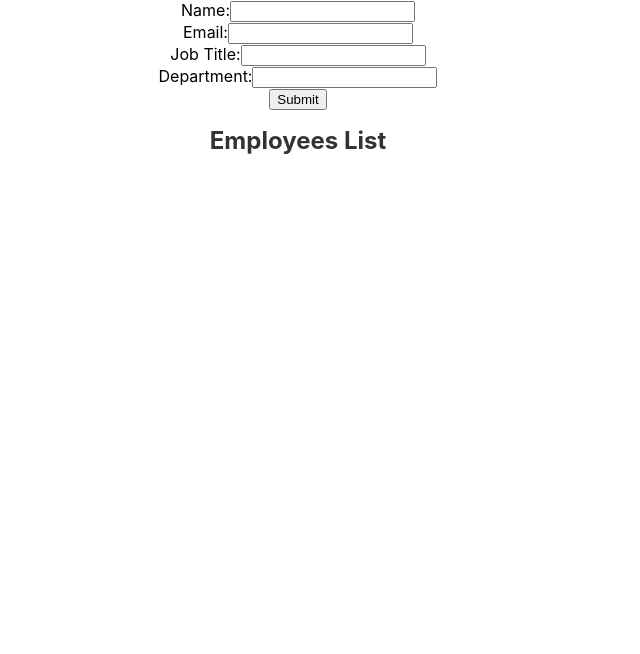
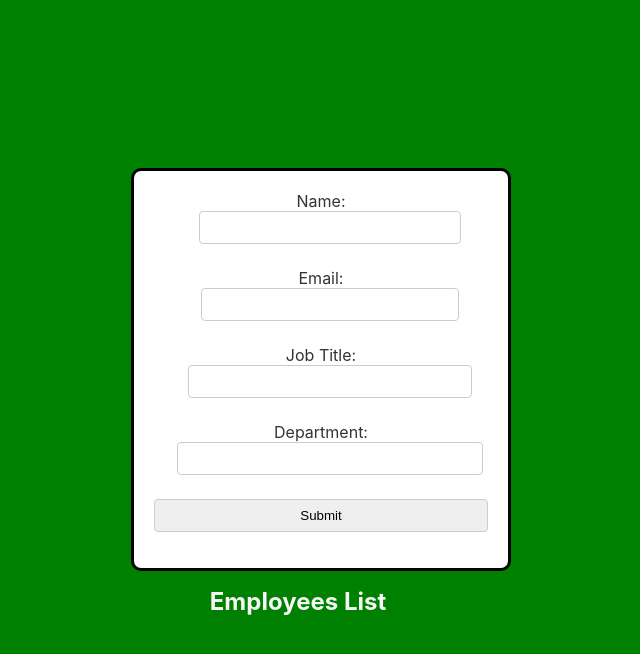
Before and after one commit to diharriss/Employee-Form, a React (Create React App) app: page / in a window 1280 px wide. Shown: the top 654 px of the page, without its empty margins (342-982 px from the left). Built offline with nearby package versions, Linux system fonts and the light colour scheme.

Commit message:
Final Assignment

```diff
--- a/package.json
+++ b/package.json
@@ -8,6 +8,7 @@
     "@testing-library/user-event": "^13.5.0",
     "react": "^18.3.1",
     "react-dom": "^18.3.1",
+    "react-router-dom": "^6.24.1",
     "react-scripts": "5.0.1",
     "web-vitals": "^2.1.4"
   },
--- a/src/components/EmployeeForm.css
+++ b/src/components/EmployeeForm.css
@@ -1,11 +1,33 @@
+body {
+  background-color: green; /* Light Gray */
+  display: flex;
+  justify-content: center;
+  align-items: center;
+  height: 100vh;
+  margin: 0;
+}
+
+.employee-form-container {
+  background-color: #fff; /* White */
+  border: 3px solid #000; /* Thick Black Border */
+  padding: 20px;
+  border-radius: 10px;
+  max-width: 600px;
+  width: 100%;
+  display: flex;
+  justify-content: center;
+}
+
 .employee-form {
   display: flex;
   flex-direction: column;
   align-items: center;
+  width: 100%;
 }
 
 .employee-form label {
   margin-bottom: 0.5rem;
+  color: #333;
 }
 
 .employee-form input {
@@ -13,11 +35,12 @@
   margin-bottom: 1rem;
   border-radius: 0.25rem;
   border: 1px solid #ccc;
+  width: 100%;
 }
 
 .employee-form button {
   padding: 0.5rem 1rem;
-    background-color: #0077cc;
+  background-color: whitesmoke;
   color: #fff;
   border: none;
   border-radius: 0.25rem;
@@ -28,13 +51,14 @@
   display: flex;
   flex-direction: column;
   font-size: 16px;
-    color: #333;
+  color: whitesmoke;
   align-items: center;
 }
 
 .employee-list h1 {
   font-size: 24px;
   margin-bottom: 16px;
+  color: whitesmoke
 }
 
 .employee-list ul {
@@ -48,7 +72,7 @@
 }
 
 .employee-list li a {
-    color: #007bff;
+  color: whit;
   text-decoration: none;
 }
 
@@ -61,6 +85,7 @@
 
 .employee-detail label {
   font-weight: bold;
+  color: black;
 }
 
 .employee-detail table {
@@ -74,14 +99,18 @@
   padding: 8px;
 }
 
-  .employee-detail tr:nth-child(even){background-color: #f2f2f2;}
+.employee-detail tr:nth-child(even) {
+  background-color: #f2f2f2; /* Light Gray */
+}
 
-  .employee-detail tr:hover {background-color: #ddd;}
+.employee-detail tr:hover {
+  background-color:#0077cc; /* Light Gray */
+}
 
 .employee-detail th {
   padding-top: 12px;
   padding-bottom: 12px;
   text-align: left;
-    background-color: #0077cc;
+  background-color: whitesmoke;
   color: white;
 }
--- a/src/components/EmployeeForm.js
+++ b/src/components/EmployeeForm.js
@@ -28,29 +28,27 @@ class EmployeeForm extends React.Component {
 
   render() {
     return (
-      <form onSubmit={this.handleSubmit}>
+      <div className="employee-form-container">
+        <form className="employee-form" onSubmit={this.handleSubmit}>
           <label>
             Name:
             <input type="text" name="name" value={this.state.name} onChange={this.handleInputChange} />
           </label>
-        <br />
           <label>
             Email:
             <input type="email" name="email" value={this.state.email} onChange={this.handleInputChange} />
           </label>
-        <br />
           <label>
             Job Title:
             <input type="text" name="title" value={this.state.title} onChange={this.handleInputChange} />
           </label>
-        <br />
           <label>
             Department:
             <input type="text" name="department" value={this.state.department} onChange={this.handleInputChange} />
           </label>
-        <br />
           <input type="submit" value="Submit" />
         </form>
+      </div>
     );
   }
 }
```
Also changed, not shown: src/App.js (line endings or trailing spaces), 1 other file (tests, documents, lock files or other folders). Lines whose indentation alone changed are shown as unchanged.
